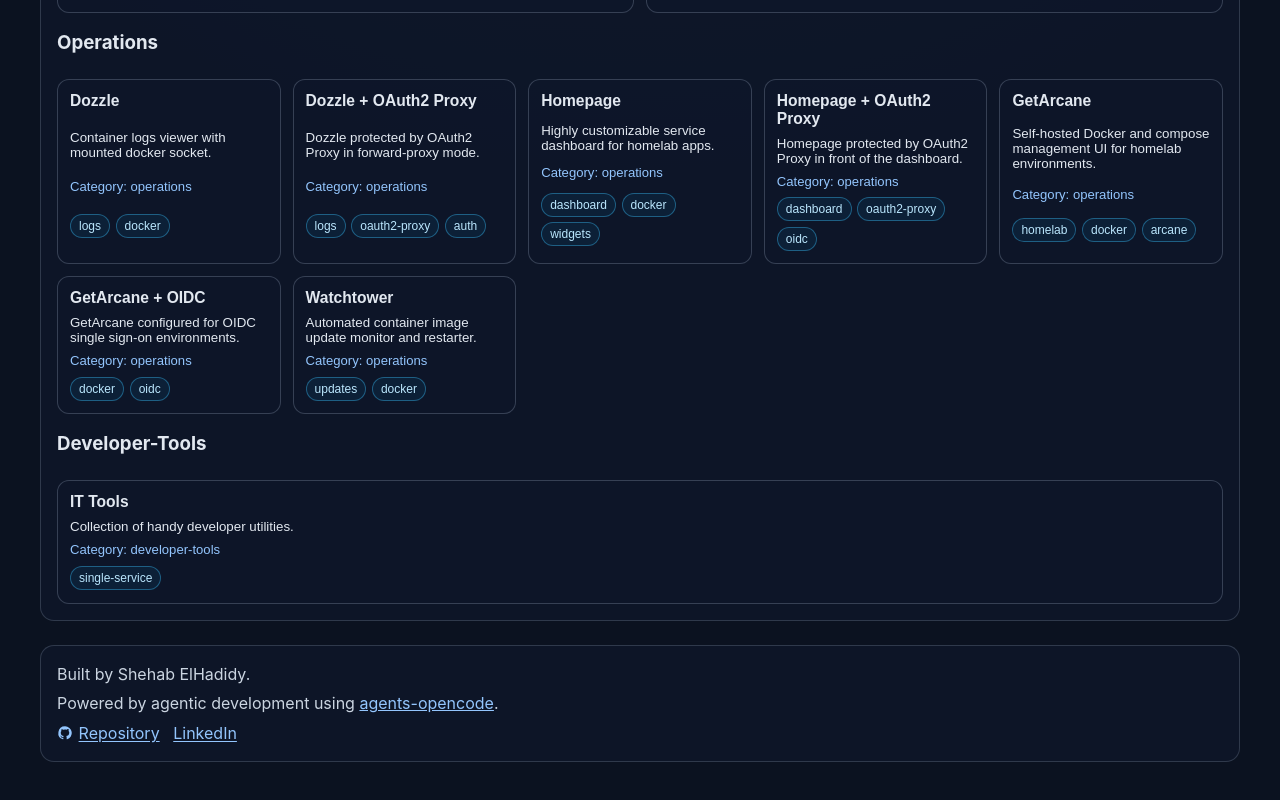
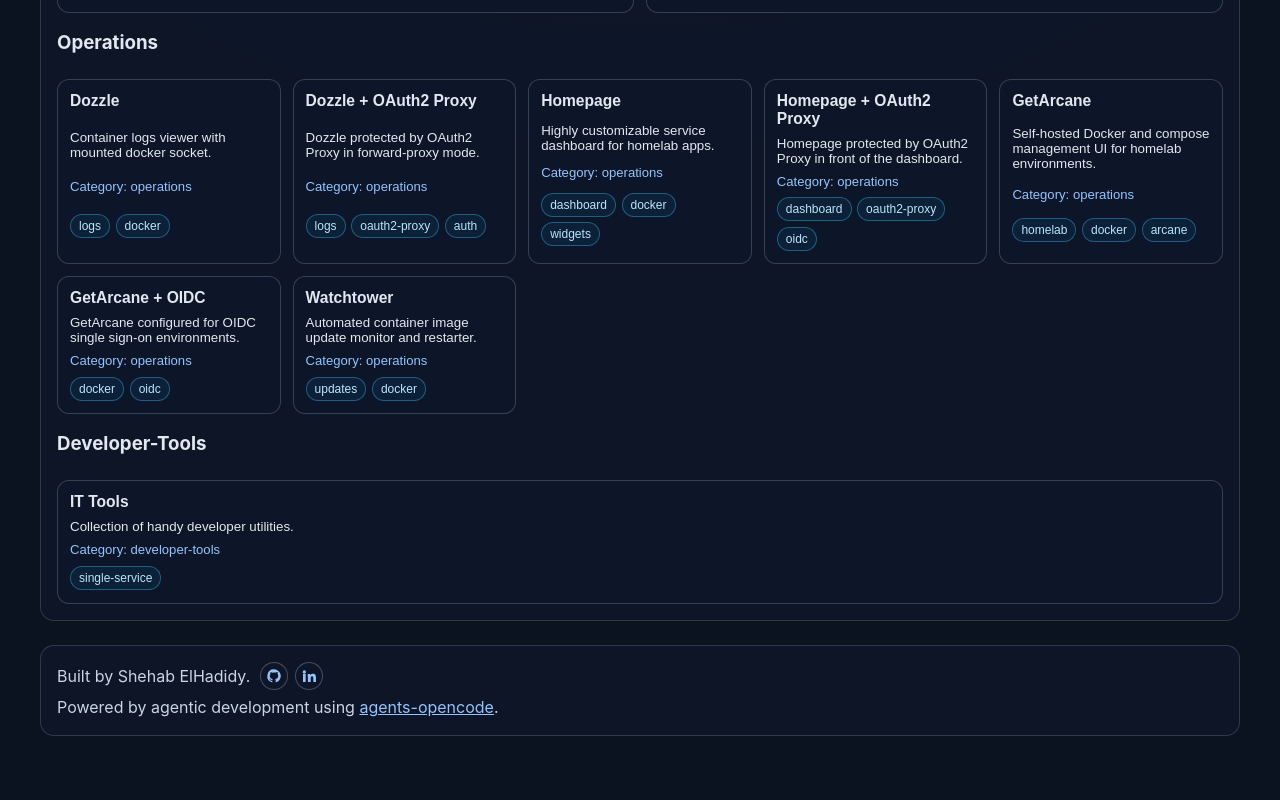
Before and after one commit to shahboura/selfhost-compose-wizard, a React (Vite) app: page / in a window 1280 px wide. Shown: the part 780-1580 px from the top of the page. Built offline with nearby package versions, Linux system fonts and the light colour scheme.

Commit message:
Streamline footer links with icon-only attribution
Move GitHub and LinkedIn actions beside the author line and remove redundant repository text for a cleaner, compact footer.

```diff
--- a/src/App.tsx
+++ b/src/App.tsx
@@ -2,7 +2,7 @@
 import { CodePanel } from './components/CodePanel'
 import { CopyableCodeBlock } from './components/CopyableCodeBlock'
 import { FieldEditor } from './components/FieldEditor'
-import { GitHubIcon } from './components/Icons'
+import { GitHubIcon, LinkedInIcon } from './components/Icons'
 import { ServiceDetails } from './components/ServiceDetails'
 import { ServiceCard } from './components/ServiceCard'
 import { TopNav } from './components/TopNav'
@@ -524,7 +524,29 @@
       ) : null}
 
       <footer className="site-footer card" aria-label="Site attribution and discoverability links">
-        <p className="muted">Built by Shehab ElHadidy.</p>
+        <p className="muted footer-attribution">
+          <span>Built by Shehab ElHadidy.</span>
+          <span className="footer-icons" aria-label="Author profiles and repository links">
+            <a
+              href="https://github.com/shahboura/selfhost-compose-wizard"
+              target="_blank"
+              rel="noreferrer"
+              aria-label="Open repository on GitHub"
+              title="GitHub Repository"
+            >
+              <GitHubIcon title="GitHub" />
+            </a>
+            <a
+              href="https://www.linkedin.com/in/shehabelhadidy/"
+              target="_blank"
+              rel="noreferrer"
+              aria-label="Open LinkedIn profile"
+              title="LinkedIn"
+            >
+              <LinkedInIcon title="LinkedIn" />
+            </a>
+          </span>
+        </p>
         <p className="muted">
           Powered by agentic development using{' '}
           <a href="https://github.com/shahboura/agents-opencode" target="_blank" rel="noreferrer">
@@ -532,21 +554,6 @@
           </a>
           .
         </p>
-        <div className="footer-links">
-          <a
-            href="https://github.com/shahboura/selfhost-compose-wizard"
-            target="_blank"
-            rel="noreferrer"
-            aria-label="Open repository on GitHub"
-            title="GitHub Repository"
-          >
-            <GitHubIcon title="GitHub" />
-            <span>Repository</span>
-          </a>
-          <a href="https://www.linkedin.com/in/shehabelhadidy/" target="_blank" rel="noreferrer">
-            LinkedIn
-          </a>
-        </div>
       </footer>
     </main>
   )
--- a/src/components/Icons.tsx
+++ b/src/components/Icons.tsx
@@ -88,3 +88,15 @@
     </svg>
   )
 }
+
+export function LinkedInIcon({ title }: IconProps): JSX.Element {
+  return (
+    <svg viewBox="0 0 24 24" width="16" height="16" aria-hidden={title ? undefined : true} role="img">
+      {title ? <title>{title}</title> : null}
+      <path
+        d="M4.98 3.5A2.5 2.5 0 1 0 5 8.5a2.5 2.5 0 0 0-.02-5zM3 9h4v12H3zM10 9h3.83v1.64h.06c.53-1 1.84-2.06 3.79-2.06 4.05 0 4.8 2.66 4.8 6.12V21h-4v-5.5c0-1.31-.02-3-1.83-3-1.84 0-2.12 1.43-2.12 2.9V21h-4z"
+        fill="currentColor"
+      />
+    </svg>
+  )
+}
--- a/src/index.css
+++ b/src/index.css
@@ -667,17 +667,34 @@
   gap: 0.35rem;
 }
 
-.footer-links {
+.footer-attribution {
   display: flex;
+  align-items: center;
+  gap: 0.6rem;
   flex-wrap: wrap;
-  gap: 0.85rem;
 }
 
-.footer-links a {
+.footer-icons {
+  display: flex;
+  align-items: center;
+  gap: 0.45rem;
+}
+
+.footer-icons a {
   display: inline-flex;
   align-items: center;
-  gap: 0.35rem;
+  justify-content: center;
+  width: 1.75rem;
+  height: 1.75rem;
+  border-radius: 999px;
+  border: 1px solid rgba(148, 163, 184, 0.4);
+  background: rgba(15, 23, 42, 0.35);
   text-underline-offset: 2px;
+}
+
+.footer-icons a:hover {
+  border-color: rgba(56, 189, 248, 0.75);
+  background: rgba(14, 165, 233, 0.16);
 }
 
 .sr-only {
```
